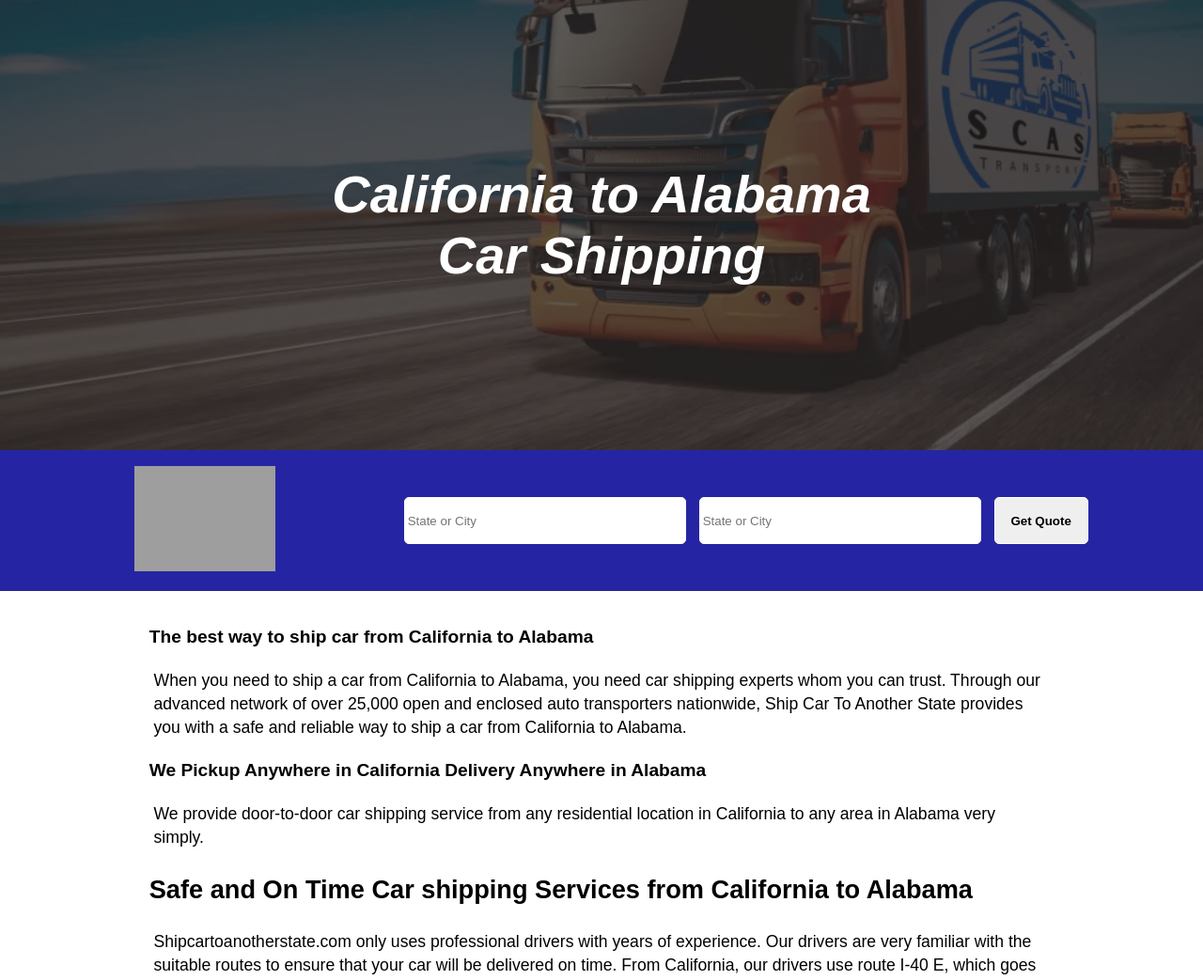
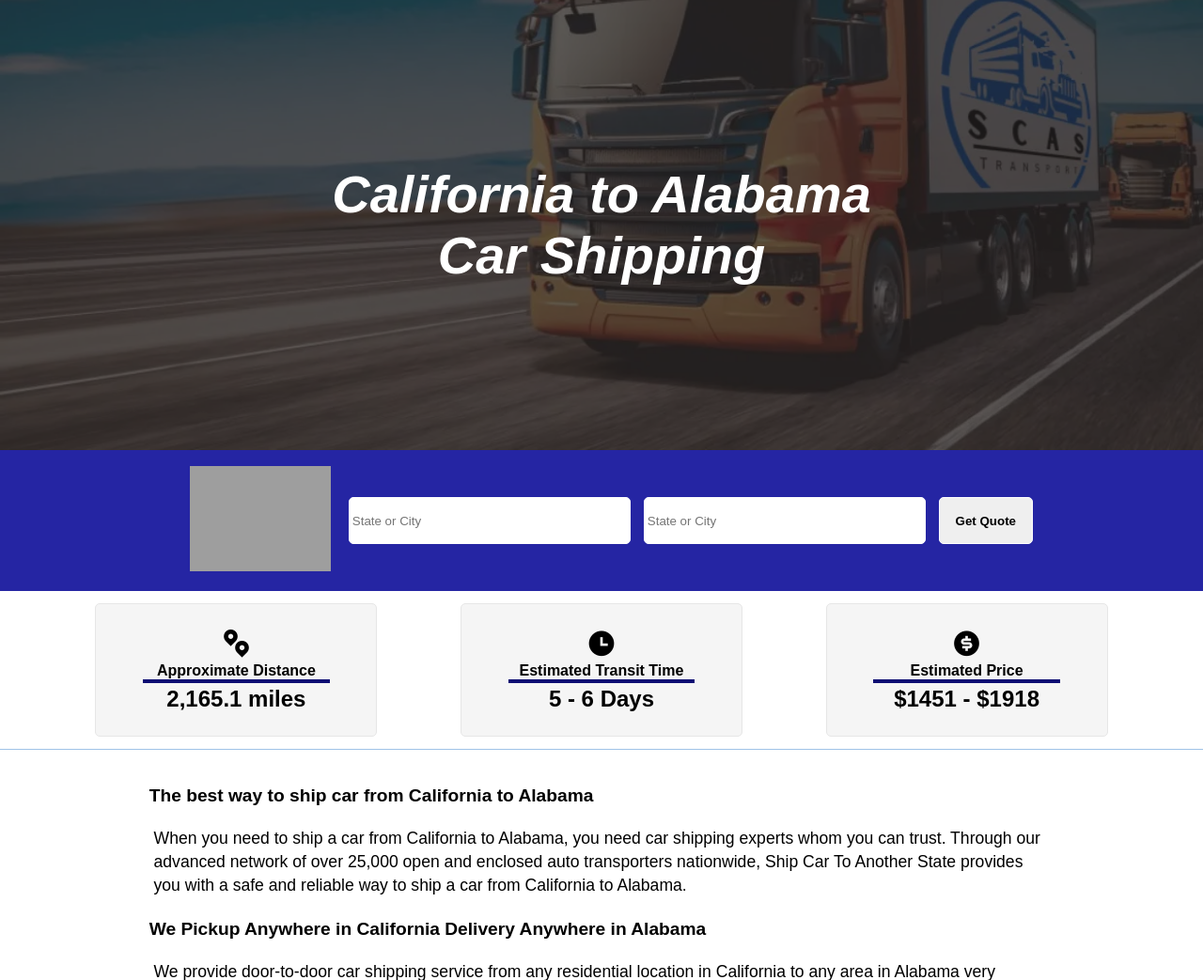
Before and after one commit to lazydesigner/shipcartoanotherstate, a PHP site: page /california-to-alabama-car-shipping in a window 1280 px wide. Shown: the part 151-1194 px from the top of the page at 94% size. Run offline with PHP 8.4, Linux system fonts and the light colour scheme; some libraries are stand-ins or nearby versions; grey boxes are pictures that could not be loaded.

Commit message:
page update

```diff
--- a/assets/css/commonservice.css
+++ b/assets/css/commonservice.css
@@ -136,7 +136,8 @@ header  a{text-decoration: none;color: black;}
     height: 150px;
     background-color: rgba(23, 23, 157, 0.937);
     display: flex;
-    justify-content: space-evenly;
+    justify-content: center;
+    gap: 2%;
 
 }
 form{
@@ -245,7 +246,38 @@ padding: 3%;
 }
 .hidelogoforphone{display: block;}
 #navbar3{display: none;}
+.estimated-cost{
+    width: 100%;
+    height: auto;
+    padding: 1%;
+    display: flex;
+    align-items: center;
+    justify-content: space-evenly;
+    border-bottom: 1px solid rgb(159, 195, 232);
+}
+.dist-box{
+    width: 300px;
+    height: auto;
+    padding: 2%;
+    text-align: center;
+    border: 1px solid rgb(230, 230, 230);
+    background-color: whitesmoke;
+    border-radius: 5px;
+}
+.dist-box span{
+    font-size: x-large;
+    font-weight: bolder;
+}
+.dist-box p{
+    width:80%;
+    margin:1% auto;
+    /* margin-top: 0; */
+    padding: 0;
+    border-bottom: 4px solid rgb(14, 14, 115);
+    font-weight: bold;
 
+}
+.dist-box i{font-size: xx-large;}
 
 
 
--- a/pages/services/california-to-alabama-car-shipping.php
+++ b/pages/services/california-to-alabama-car-shipping.php
@@ -20,7 +20,7 @@
     <meta property="article:tag" content="California to Alabama Vehicle Auto Transportations" />
     <meta property="article:tag" content="California to Alabama Vehicle shipping" />
     <meta property="article:tag" content="California to Alabama Vehicle shipping service" />
-    <link rel="stylesheet" href="<?= get_home_url() ?>deepak/assets/css/commonservice.css" async>
+    <link rel="stylesheet" href="<?= get_home_url() ?>assets/css/commonservice.css" async>
     <link rel="preload" fetchpriority="high" as="image" href="<?= get_home_url()  ?>assets/images/New-York-To-Nevada.webp" type="image/webp">
     <link rel="icon" href="https://shipcartoanotherstate.com/assets/images/Modern.png" type="image/png">
     <link rel="preload" href="https://cdnjs.cloudflare.com/ajax/libs/remixicon/3.5.0/remixicon.min.css" integrity="sha512-/VYneElp5u4puMaIp/4ibGxlTd2MV3kuUIroR3NSQjS2h9XKQNebRQiyyoQKeiGE9mRdjSCIZf9pb7AVJ8DhCg==" crossorigin="anonymous" referrerpolicy="no-referrer" as="style" onload="this.onload=null;this.rel='stylesheet'" async />
@@ -87,7 +87,23 @@
             </div>
         </form>
     </section>
-
+    <section class="estimated-cost">
+        <div class="dist-box">
+        <i class="ri-pin-distance-fill"></i><br>
+        <p>Approximate Distance</p>
+            <span>2,165.1 miles</span>
+        </div>
+        <div class="dist-box">
+        <i class="ri-time-fill"></i><br>
+        <p>Estimated Transit Time</p>
+            <span>5 - 6 Days</span>
+        </div>
+        <div class="dist-box">
+            <i class="ri-money-dollar-circle-fill"></i><br>
+            <p>Estimated Price</p>
+            <span>$1451 - $1918</span>
+        </div>
+    </section>
     <section class="service-content-section">
 
         <div class="content-section">
```
Also changed, not shown: pages/services/california-to-florida-vehicle-auto-transport.php (+17 -1 lines), pages/services/california-to-hawaii-vehicle-auto-transport.php (+17 -1 lines), pages/services/california-to-texas-vehicle-auto-transport.php (+17 -1 lines), pages/services/florida-to-california-auto-transport-service.php (+17 -1 lines), pages/services/hawaii-to-california-auto-transport-services.php (+18 -0 lines), pages/services/hawaii-to-mainland-vehicle-auto-transport.php (+17 -1 lines), pages/services/new-york-to-nevada-auto-transport.php (+19 -3 lines).
